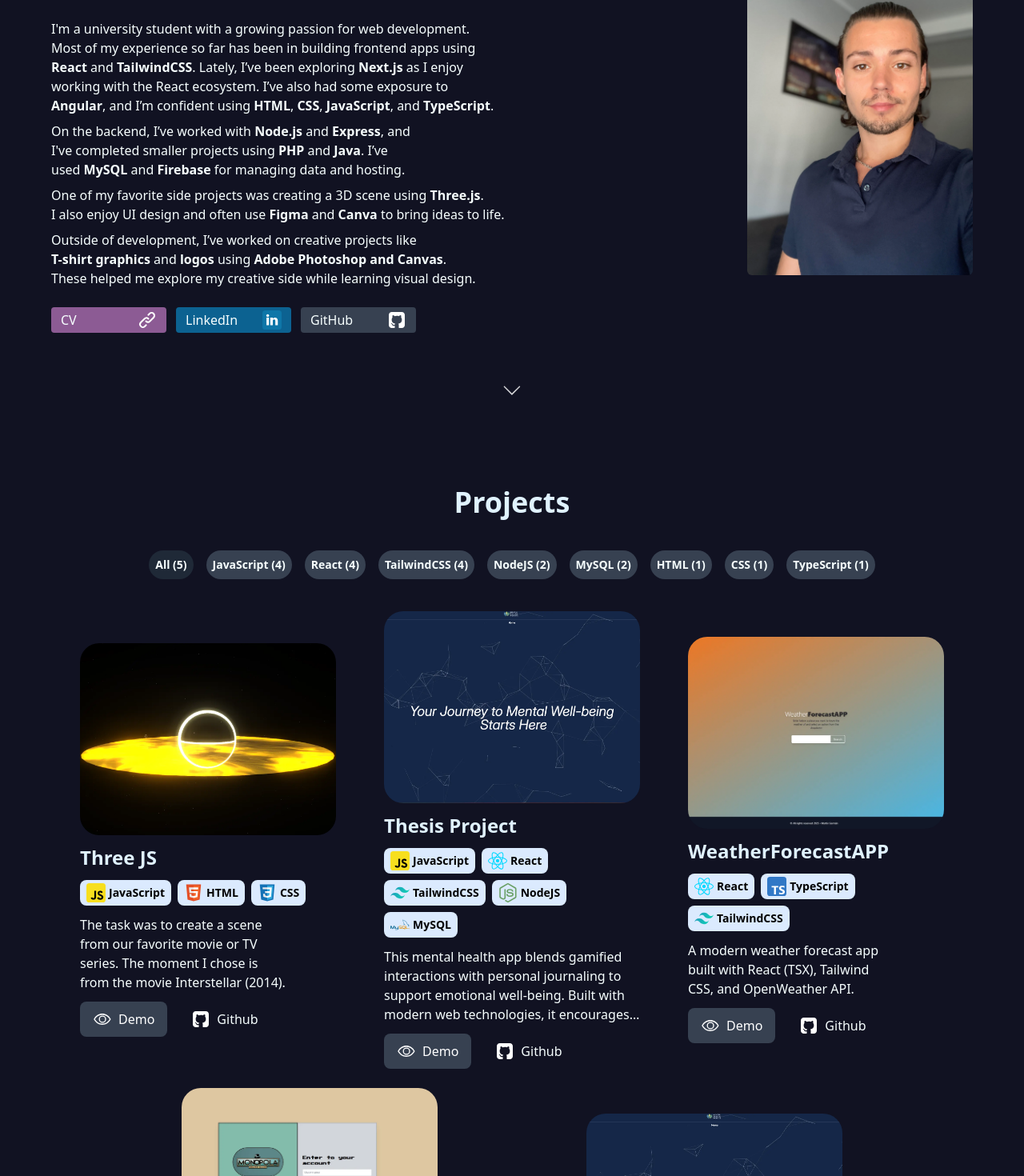
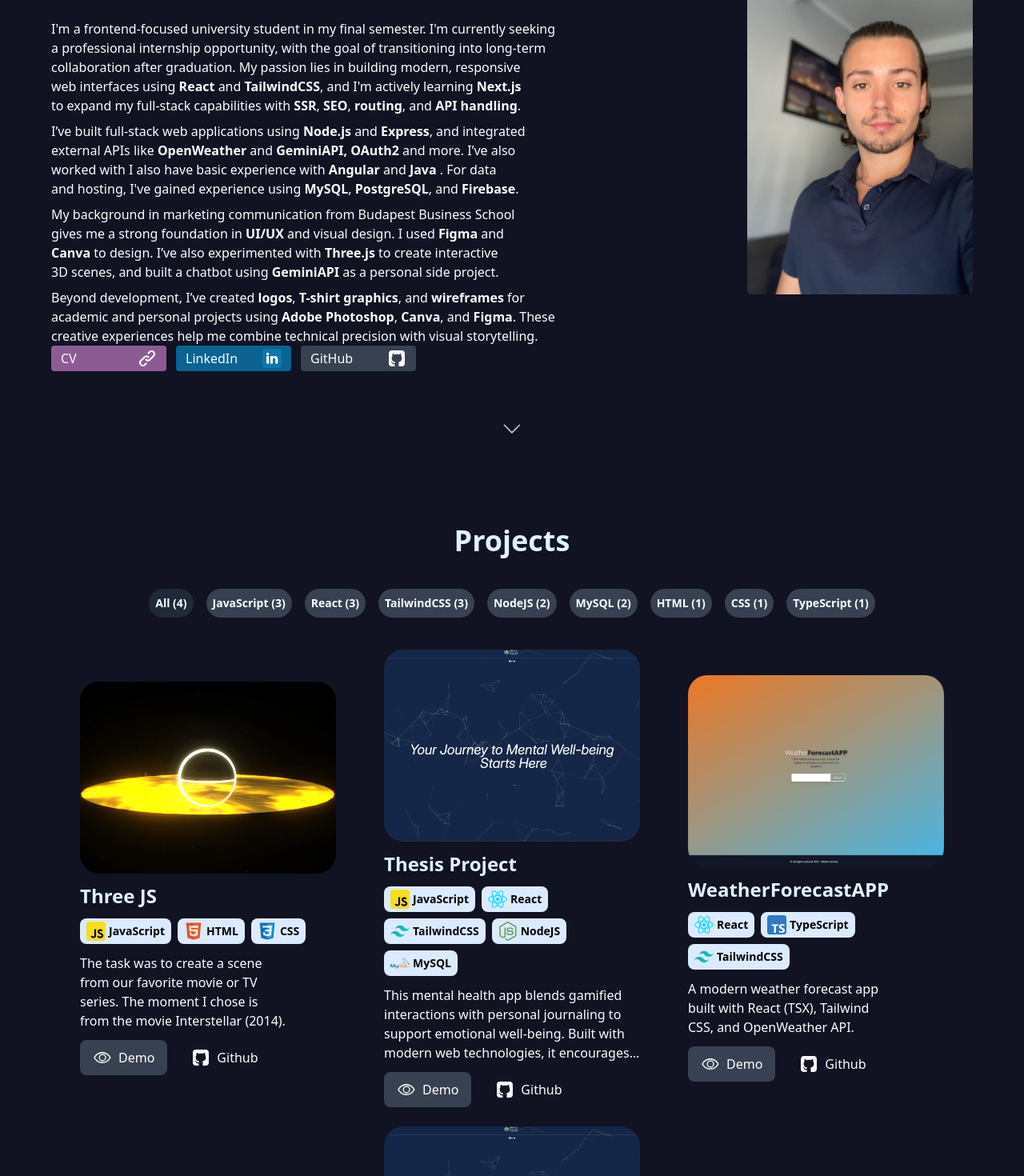
Before and after one commit to martin-german/Portfolio_Angular, an Angular app: page / in a window 1280 px wide. Shown: the part 212-1682 px from the top of the page at 80% size. Built offline with nearby package versions, Linux system fonts and the light colour scheme; what @ngx-translate/core would draw is missing.

Commit message:
Ongoing url updates after username change. Todo: fix about section.

```diff
--- a/src/app/portfolio/components/footer/footer.component.html
+++ b/src/app/portfolio/components/footer/footer.component.html
@@ -27,7 +27,7 @@
       <li>
         <a
           class="block p-2 transition-transform duration-300 rounded-md hover:-translate-y-1 [&>img]:hover:invert grayscale hover:grayscale-0 hover:scale-110"
-          href="https://github.com/Ricorito"
+          href="https://github.com/martin-german"
           rel="noopener noreferrer"
           target="_blank"
           title="GitHub"
--- a/src/app/portfolio/components/home/home.component.html
+++ b/src/app/portfolio/components/home/home.component.html
@@ -14,22 +14,51 @@
     </h2>
 
     <p class="max-w-[69ch] text-balance">
-  I'm a university student with a growing passion for web development. Most of my experience so far has been in building frontend apps using <span class="font-bold">React</span> and <span class="font-bold">TailwindCSS</span>. Lately, I’ve been exploring <span class="font-bold">Next.js</span> as I enjoy working with the React ecosystem. I’ve also had some exposure to <span class="font-bold">Angular</span>, and I’m confident using <span class="font-bold">HTML</span>, <span class="font-bold">CSS</span>, <span class="font-bold">JavaScript</span>, and <span class="font-bold">TypeScript</span>.
+      I'm a frontend-focused university student in my final semester. I'm
+      currently seeking a professional internship opportunity, with the goal of
+      transitioning into long-term collaboration after graduation. My passion
+      lies in building modern, responsive web interfaces using
+      <span class="font-bold">React</span> and
+      <span class="font-bold">TailwindCSS</span>, and I'm actively learning
+      <span class="font-bold">Next.js</span> to expand my full-stack
+      capabilities with <span class="font-bold">SSR</span>, <span class="font-bold">SEO</span>, <span class="font-bold">routing</span>, and <span class="font-bold">API handling</span>.
     </p>
 
     <p class="max-w-[69ch] text-balance">
-  On the backend, I’ve worked with <span class="font-bold">Node.js</span> and <span class="font-bold">Express</span>, and I've completed smaller projects using <span class="font-bold">PHP</span> and <span class="font-bold">Java</span>. I’ve used <span class="font-bold">MySQL</span> and <span class="font-bold">Firebase</span> for managing data and hosting.
+      I’ve built full-stack web applications using
+      <span class="font-bold">Node.js</span> and
+      <span class="font-bold">Express</span>, and integrated external APIs like
+      <span class="font-bold">OpenWeather</span> and
+      <span class="font-bold">GeminiAPI, OAuth2 </span> and more. I’ve also worked with
+      I also have basic experience with
+      <span class="font-bold">Angular</span> and
+      <span class="font-bold">Java</span> . For data
+      and hosting, I've gained experience using <span class="font-bold">MySQL</span>,
+      <span class="font-bold">PostgreSQL</span>, and
+      <span class="font-bold">Firebase</span>.
     </p>
 
     <p class="max-w-[69ch] text-balance">
-  One of my favorite side projects was creating a 3D scene using <span class="font-bold">Three.js</span>. <br/> I also enjoy UI design and often use <span class="font-bold">Figma</span> and <span class="font-bold">Canva</span> to bring ideas to life.
+      My background in marketing communication from Budapest Business School
+      gives me a strong foundation in <span class="font-bold">UI/UX</span> and visual design. I used
+      <span class="font-bold">Figma</span> and
+      <span class="font-bold">Canva</span> to design. I’ve also experimented with
+      <span class="font-bold">Three.js</span> to create interactive 3D scenes,
+      and built a chatbot using <span class="font-bold">GeminiAPI</span> as a
+      personal side project.
     </p>
 
     <p class="max-w-[69ch] text-balance">
-  Outside of development, I’ve worked on creative projects like <br/> <span class="font-bold">T-shirt graphics</span> and <span class="font-bold">logos</span> using <span class="font-bold">Adobe Photoshop and Canvas</span>. <br/>These helped me explore my creative side while learning visual design.
-</p>
+      Beyond development, I’ve created <span class="font-bold">logos</span>,
+      <span class="font-bold">T-shirt graphics</span>, and
+      <span class="font-bold">wireframes</span> for academic and personal
+      projects using <span class="font-bold">Adobe Photoshop</span>,
+      <span class="font-bold">Canva</span>, and
+      <span class="font-bold">Figma</span>. These creative experiences help me
+      combine technical precision with visual storytelling.
 
       <shared-buttons class="mt-4" />
+    </p>
   </article>
 
   <article class="-order-1 md:order-1">
--- a/src/app/portfolio/jsons/projects.json
+++ b/src/app/portfolio/jsons/projects.json
@@ -2,16 +2,16 @@
   {
     "alt": "ThreeJS project",
     "description": "The task was to create a scene from our favorite movie or TV series. The moment I chose is from the movie Interstellar (2014).",
-    "repo": "https://github.com/Ricorito/InterStellar-ThreeJS",
+    "repo": "https://github.com/martin-german/InterStellar-ThreeJS",
     "src": "./assets/images/InterStellar.webp",
     "technologies": ["JavaScript", "HTML", "CSS"],
     "title": "Three JS",
-    "url": "https://ricorito.github.io/InterStellar-ThreeJS/"
+    "url": "https://martin-german.github.io/InterStellar-ThreeJS/"
   },
   {
     "alt": "Thesis Project",
     "description": "This mental health app blends gamified interactions with personal journaling to support emotional well-being. Built with modern web technologies, it encourages self-reflection and resilience in an engaging way.",
-    "repo": "https://github.com/Ricorito/Thesis_Project",
+    "repo": "https://github.com/martin-german/Thesis_Project",
     "src": "./assets/images/thesis.webp",
     "technologies": ["JavaScript", "React", "TailwindCSS", "NodeJS", "MySQL"],
     "title": "Thesis Project",
@@ -21,25 +21,16 @@
   {
     "alt": "WeatherForecastAPP",
     "description": "A modern weather forecast app built with React (TSX), Tailwind CSS, and OpenWeather API.",
-    "repo": "https://github.com/Ricorito/ReactWeatherApp_TypeScript",
+    "repo": "https://github.com/martin-german/ReactWeatherApp_TypeScript",
     "src": "./assets/images/WeatherForecastAPP.webp",
     "technologies": ["React", "TypeScript", "TailwindCSS"],
     "title": "WeatherForecastAPP",
     "url": "https://reactweatherapp-typescript.onrender.com/"
   },
   {
-    "alt": "React JS project",
-    "description": "The server may take around 5 minutes to spin up after opening the link, so please be patient. This is a Monopoly game clone created as part of a university group project for the Agile Software Development course. I participated as part of the frontend team.",
-    "repo": "https://git-okt.sed.inf.szte.hu/ib670g_25_agilisszoftverfejlesztes/ib670g-2_evosoft/monopoly",
-    "src": "./assets/images/monopola.webp",
-    "technologies": ["JavaScript", "React", "TailwindCSS"],
-    "title": "Monopoly Clone - University Group Project",
-    "url": "https://shimmering-babka-e1b1e0.netlify.app/"
-  },
-  {
     "alt": "Thesis Project DEMO",
     "description": "No backend and database. Only frontend",
-    "repo": "https://github.com/Ricorito/Thesis_Project",
+    "repo": "https://github.com/martin-german/Thesis_Project",
     "src": "./assets/images/thesis.webp",
     "technologies": ["JavaScript", "React", "TailwindCSS", "NodeJS", "MySQL"],
     "title": "DEMO",
--- a/src/app/shared/components/buttons/buttons.component.ts
+++ b/src/app/shared/components/buttons/buttons.component.ts
@@ -24,7 +24,7 @@
     },
     {
       alt: 'logo GitHub',
-      href: 'https://github.com/Ricorito',
+      href: 'https://github.com/martin-german',
       img: './assets/logotypes/github.svg',
       styles: 'bg-gray-700 [&>img]:invert hover:bg-gray-800',
       text: 'GitHub',
```
Lines whose indentation alone changed are shown as unchanged.
